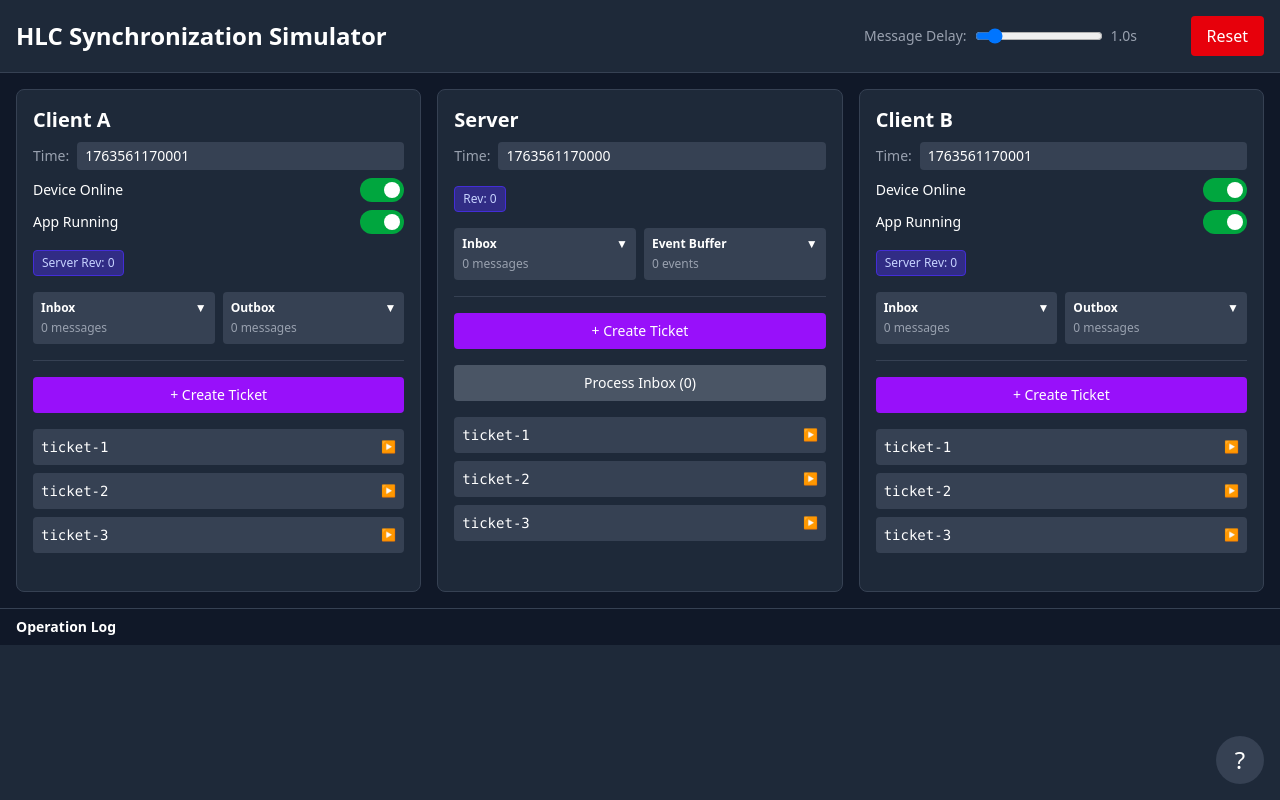
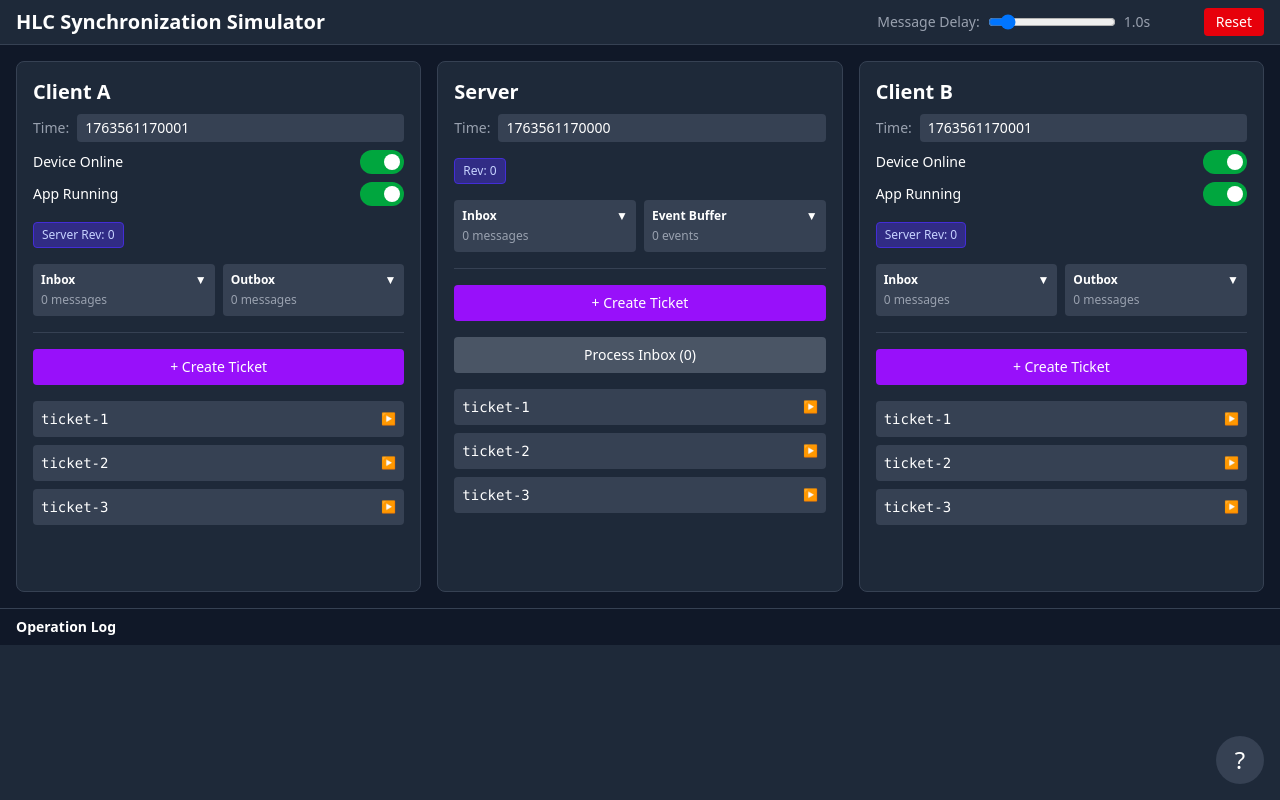
Before and after one commit to hansvdam/hlc-sync, a React (Vite) app: page / in a window 1280 px wide. Built offline with nearby package versions, Linux system fonts and the light colour scheme.

Commit message:
thinner header

```diff
--- a/src/App.tsx
+++ b/src/App.tsx
@@ -12,8 +12,8 @@ function App() {
   return (
     <div className="h-screen flex flex-col bg-gray-900 text-white">
       {/* Header */}
-      <div className="bg-gray-800 p-4 flex justify-between items-center border-b border-gray-700">
-        <h1 className="text-2xl font-bold">HLC Synchronization Simulator</h1>
+      <div className="bg-gray-800 py-2 px-4 flex justify-between items-center border-b border-gray-700">
+        <h1 className="text-xl font-bold">HLC Synchronization Simulator</h1>
 
         <div className="flex items-center gap-4">
           {/* Message delay control */}
@@ -35,7 +35,7 @@ function App() {
 
           <button
             onClick={resetSimulator}
-            className="px-4 py-2 bg-red-600 hover:bg-red-700 rounded"
+            className="px-3 py-1 bg-red-600 hover:bg-red-700 rounded text-sm"
           >
             Reset
           </button>
```
